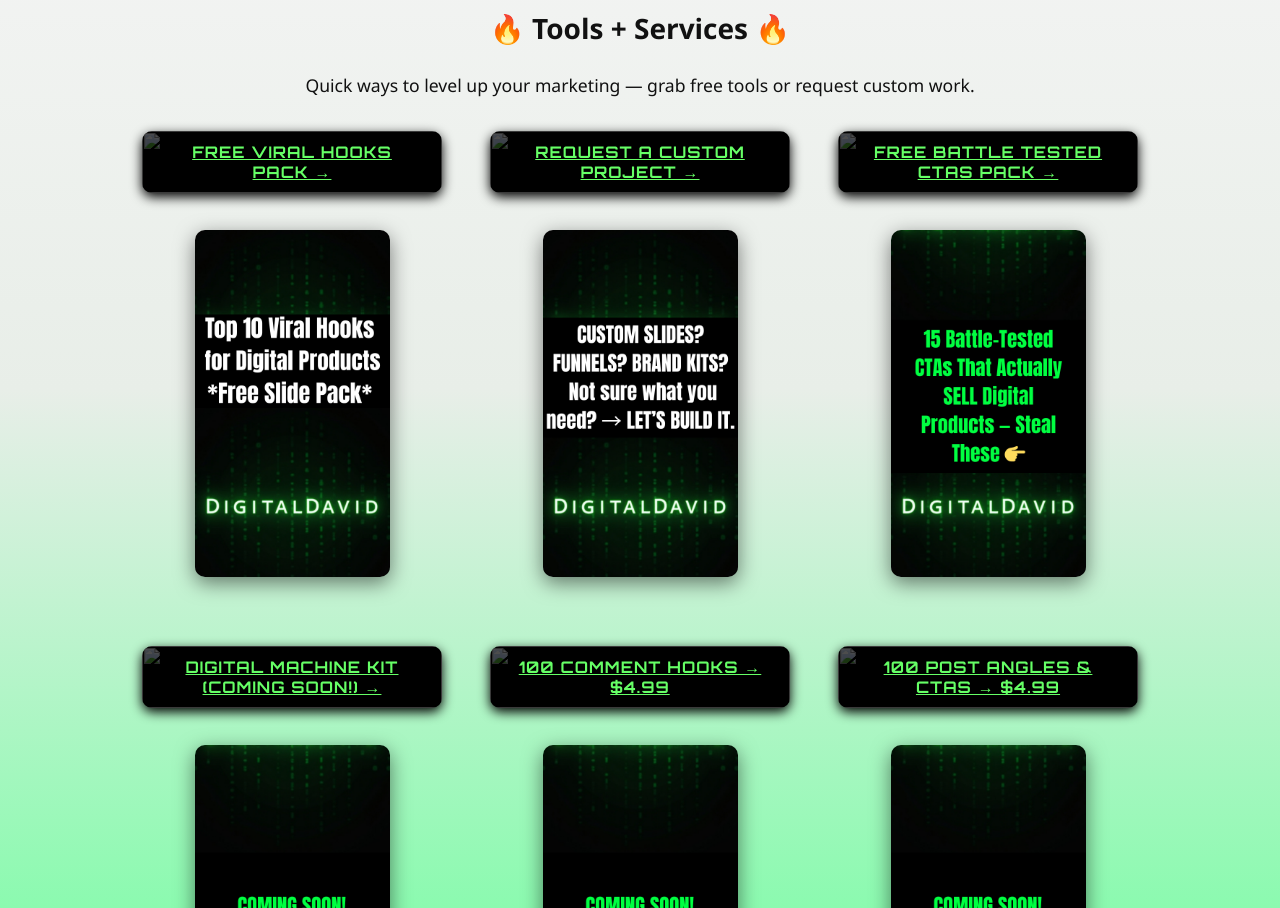
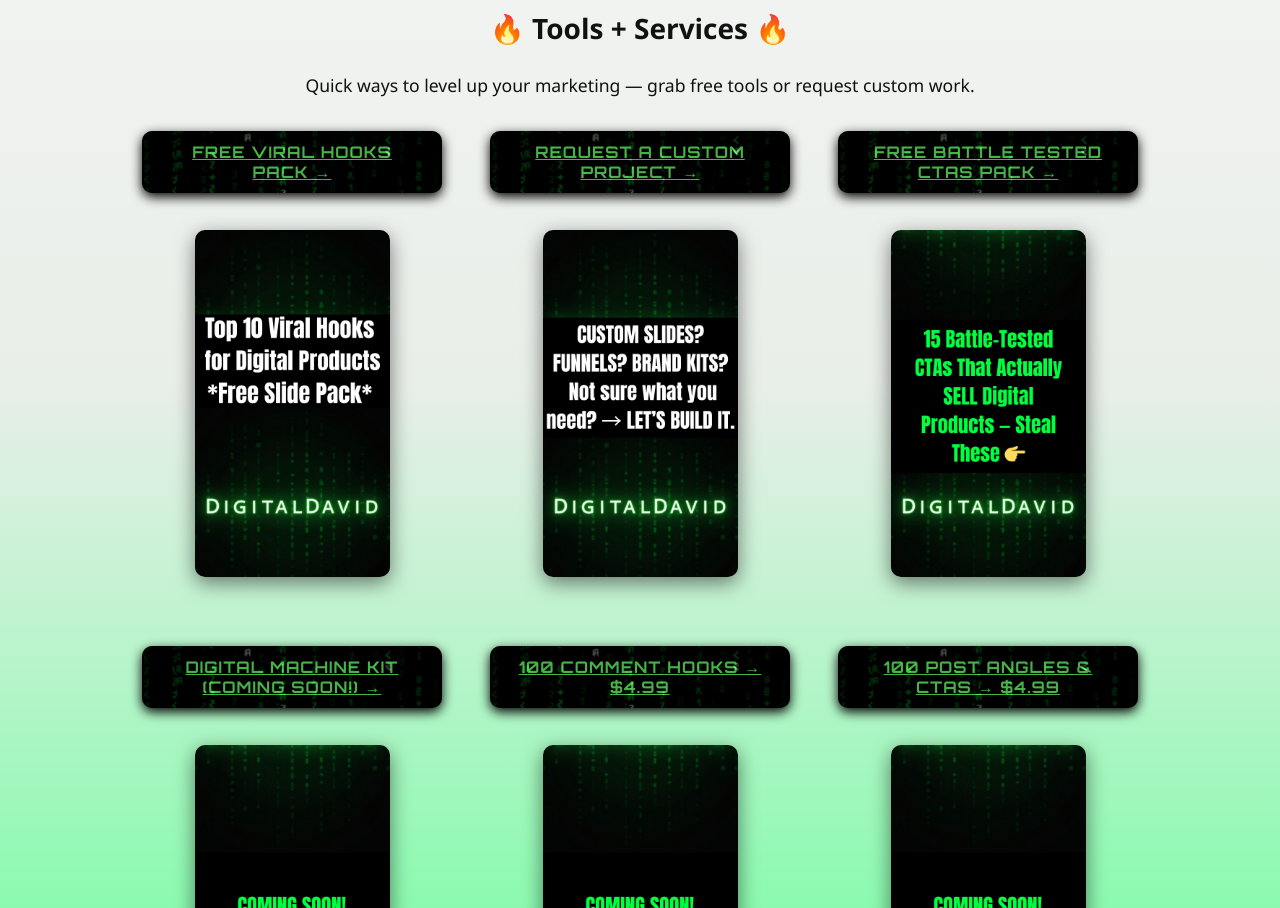
Before and after one commit to Floodtheark/hotproduct, a plain HTML site: page index.html in a window 1280 px wide. Shown: the part 700-1608 px from the top of the page. Drawn offline with Linux system fonts and the light colour scheme.

Commit message:
Update index.html

```diff
--- a/index.html
+++ b/index.html
@@ -522,7 +522,7 @@ mask-image: linear-gradient(to top, rgba(0, 0, 0, 1) 30%, rgba(0, 0, 0, 0) 100%)
     <div style="text-align: center; max-width: 300px;">
       <a href="https://tally.so/r/3yrvXX" target="_blank" class="matrix-button">
         Free Viral Hooks Pack →
-        <img src="matrix-overlay.gf" alt="" class="matrix-gif">
+        <img src="matrix-overlay.gif" alt="" class="matrix-gif">
       </a>
       <div style="margin-top: 1rem;">
         <img src="slide1.png" alt="Viral Hooks Pack" class="matrix-image">
@@ -533,7 +533,7 @@ mask-image: linear-gradient(to top, rgba(0, 0, 0, 1) 30%, rgba(0, 0, 0, 0) 100%)
     <div style="text-align: center; max-width: 300px;">
       <a href="https://tally.so/r/w8VQNA" target="_blank" class="matrix-button">
         Request A Custom Project →
-        <img src="matrix-overlay.gf" alt="" class="matrix-gif">
+        <img src="matrix-overlay.gif" alt="" class="matrix-gif">
       </a>
       <div style="margin-top: 1rem;">
         <img src="slide2.png" alt="Request Custom Project" class="matrix-image">
@@ -544,7 +544,7 @@ mask-image: linear-gradient(to top, rgba(0, 0, 0, 1) 30%, rgba(0, 0, 0, 0) 100%)
     <div style="text-align: center; max-width: 300px;">
       <a href="https://YOUR_CTAS_PACK_LINK_HERE" target="_blank" class="matrix-button">
         FREE BATTLE TESTED CTAs PACK →
-        <img src="matrix-overlay.gf" alt="" class="matrix-gif">
+        <img src="matrix-overlay.gif" alt="" class="matrix-gif">
       </a>
       <div style="margin-top: 1rem;">
         <img src="slide3.png" alt="CTAs Pack" class="matrix-image">
@@ -555,7 +555,7 @@ mask-image: linear-gradient(to top, rgba(0, 0, 0, 1) 30%, rgba(0, 0, 0, 0) 100%)
     <div style="text-align: center; max-width: 300px;">
       <a href="#" target="_blank" class="matrix-button">
         DIGITAL MACHINE KIT (Coming Soon!) →
-        <img src="matrix-overlay.gf" alt="" class="matrix-gif">
+        <img src="matrix-overlay.gif" alt="" class="matrix-gif">
       </a>
       <div style="margin-top: 1rem;">
         <img src="slide4.png" alt="DVM Kit Coming Soon" class="matrix-image">
@@ -566,7 +566,7 @@ mask-image: linear-gradient(to top, rgba(0, 0, 0, 1) 30%, rgba(0, 0, 0, 0) 100%)
     <div style="text-align: center; max-width: 300px;">
       <a href="https://YOUR_100_COMMENT_HOOKS_LINK" target="_blank" class="matrix-button">
         100 Comment Hooks → $4.99
-        <img src="matrix-overlay.gf" alt="" class="matrix-gif">
+        <img src="matrix-overlay.gif" alt="" class="matrix-gif">
       </a>
       <div style="margin-top: 1rem;">
         <img src="slide4.png" alt="100 Comment Hooks" class="matrix-image">
@@ -577,7 +577,7 @@ mask-image: linear-gradient(to top, rgba(0, 0, 0, 1) 30%, rgba(0, 0, 0, 0) 100%)
     <div style="text-align: center; max-width: 300px;">
       <a href="https://YOUR_100_POST_ANGLES_LINK" target="_blank" class="matrix-button">
         100 Post Angles & CTAs → $4.99
-        <img src="matrix-overlay.gf" alt="" class="matrix-gif">
+        <img src="matrix-overlay.gif" alt="" class="matrix-gif">
       </a>
       <div style="margin-top: 1rem;">
         <img src="slide4.png" alt="100 Post Angles & CTAs" class="matrix-image">
@@ -585,7 +585,6 @@ mask-image: linear-gradient(to top, rgba(0, 0, 0, 1) 30%, rgba(0, 0, 0, 0) 100%)
     </div>
   </div>
 </section>
-
 
 <!-- Starter Kit -->
 <section class="highlight-section" id="starter-kit">
```
